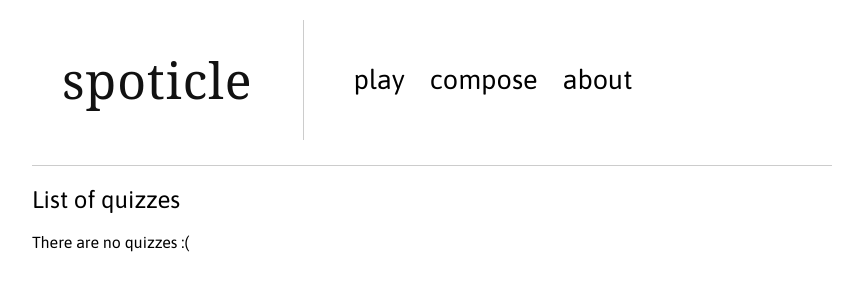
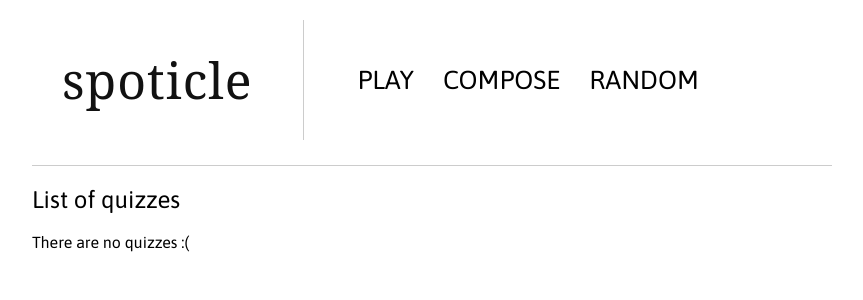
Before and after one commit to hftf/spoticle, a Django app: page / in a window 1280 px wide. Shown: the top 300 px of the page, without its empty margins (208-1071 px from the left). Run offline with Django 3.2, Linux system fonts and the light colour scheme; data that the repository does not hold is empty; some libraries are stand-ins or nearby versions; some web fonts are replaced.

Commit message:
Fancier header

```diff
--- a/spoticle/static/style.css
+++ b/spoticle/static/style.css
@@ -52,12 +52,17 @@ header ul {
   margin: 0;
   padding: 0 0 0 50px;
   list-style: none;
+  text-transform: uppercase;
 }
 header ul li {
-  font-size: 27px;
+  font-size: 26px;
 
   float: left;
   margin: 0 25px 0 0;
+}
+header ul li a span {
+  padding-right: 0.15em;
+  color: #a43;
 }
 header ul li a:hover, header ul li.current a:hover {
   border-bottom: 3px solid #a43;
--- a/spoticle/templates/base.html
+++ b/spoticle/templates/base.html
@@ -3,14 +3,16 @@
   <meta charset="utf-8">
   <title>{% block title %}spoticle{% endblock title %}</title>
   <link rel="stylesheet" href="{% static "style.css" %}">
+
+  <link href="//netdna.bootstrapcdn.com/font-awesome/3.2.1/css/font-awesome.css" rel="stylesheet">
 </head>
 <body>
   <header>
     <h1><a href="{% url 'index' %}">spoticle</a></h1>
     <ul>
-      <li><a class="play"    href="{% url 'play'    %}">play</a></li>
-      <li><a class="compose" href="{% url 'compose' %}">compose</a></li>
-      <li><a class="about"   href="{% url 'about'   %}">about</a></li>
+      <li><a class="play"    href="{% url 'play'    %}"><span class="icon-play-sign"   ></span> play</a></li>
+      <li><a class="compose" href="{% url 'compose' %}"><span class="icon-edit-sign"   ></span> compose</a></li>
+      <li><a class="random"  href="{% url 'random'  %}"><span class="icon-warning-sign"></span> random</a></li>
     </ul>
     <br style="clear: left;" />
   </header>
--- a/spoticle/urls.py
+++ b/spoticle/urls.py
@@ -13,7 +13,7 @@ urlpatterns = patterns('',
     url(r'^$', views.index, name='index'),
     url(r'^play/$', views.index, name='play'),
     url(r'^compose/$', views.index, name='compose'),
-    url(r'^about/$', views.index, name='about'),
+    url(r'^random/$', views.index, name='random'),
     url(r'^quiz/(?P<quiz_id>\d+)/$', views.quiz, name='quiz'),
     url(r'^clip/(?P<clip_id>\d+)/$', views.clip, name='clip'),
 
```
